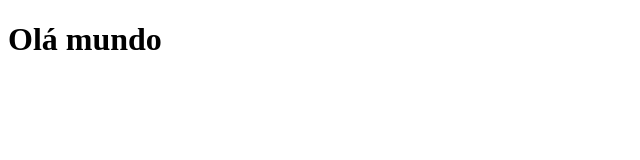
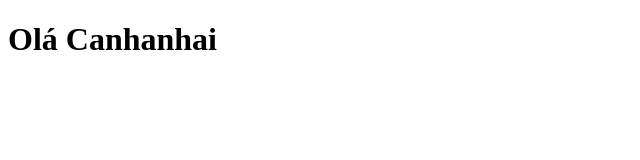
Before and after one commit to Victorles777/projeto1, a plain HTML site: page index.html in a window 1280 px wide. Shown: the whole page, without its empty margins (0-640 px from the left). Drawn offline with Linux system fonts and the light colour scheme.

Commit message:
Olá wiga

```diff
--- a/index.html
+++ b/index.html
@@ -6,7 +6,7 @@
     <title>Document</title>
 </head>
 <body>
- <h1> Olá mundo </h1>
+ <h1> Olá Canhanhai </h1>
 </body>
 
 </html>
```
